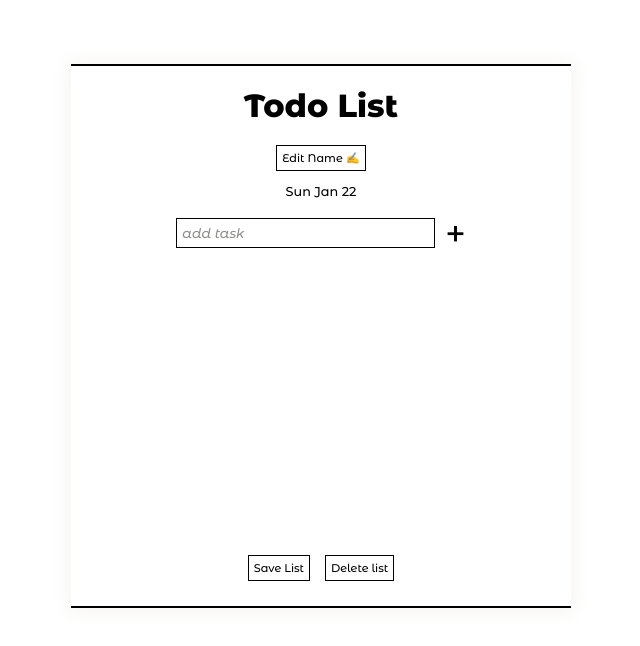
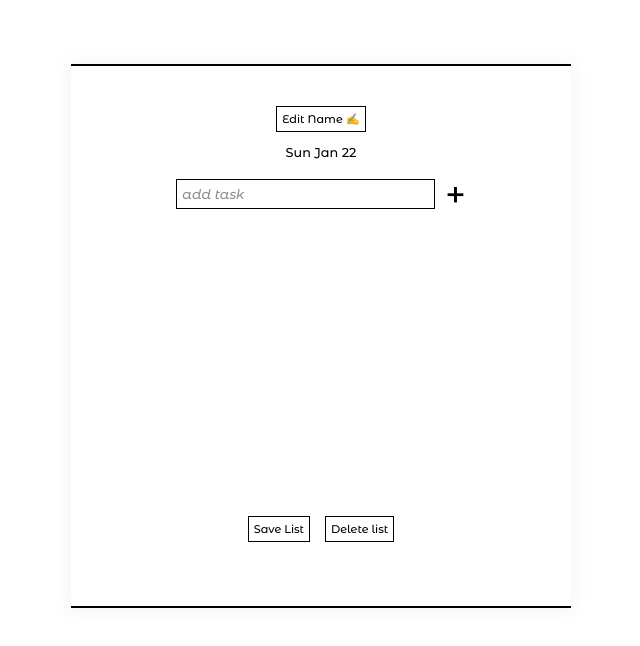
Before and after one commit to suanTech/Ultimate-List-App, a React (Create React App) app: page /todo in a window 1280 px wide. Shown: the top 646 px of the page, without its empty margins (319-959 px from the left). Built offline with nearby package versions, Linux system fonts and the light colour scheme.

Commit message:
save list name to localStorage

```diff
--- a/src/components/ListContainer.js
+++ b/src/components/ListContainer.js
@@ -6,7 +6,11 @@ import { ListsContainer } from "./styles/Containers.styled";
 import { PrimaryButton } from "./styles/Buttons.styled";
 
 export default function ListContainer({initialName, isTodo, isShopping}) {
-  const [listName, setListName] = useState(initialName);
+  const [listName, setListName] = useState((initialName) => {
+    const savedName = localStorage.getItem('list-name');
+    const newName = JSON.parse(savedName);
+    return newName || initialName;
+  });
   function handleListNameChange(e) {
     setListName(e.target.value);
   }
```
